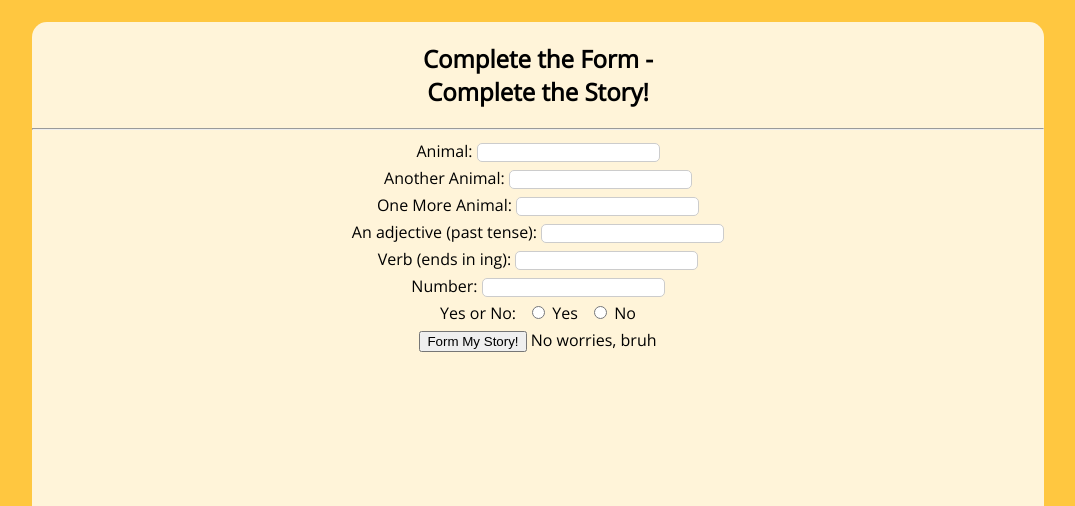
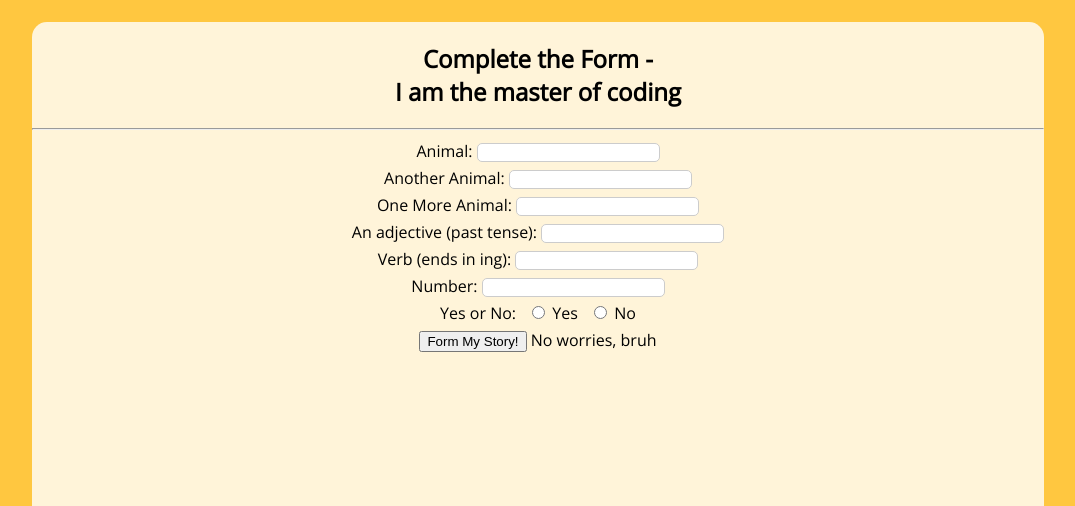
Before and after one commit to samuelsmock/testsite, a plain HTML site: page index.html in a window 1280 px wide. Shown: the part 294-800 px from the top of the page, without its empty margins (102-1177 px from the left). Drawn offline with nearby package versions, Linux system fonts and the light colour scheme.

Commit message:
the best

```diff
--- a/index.html
+++ b/index.html
@@ -12,7 +12,7 @@
     </section>
 
     <section id="main">
-      <h1>Complete the Form -<br> Complete the Story!</h1>
+      <h1>Complete the Form -<br> I am the master of coding</h1>
       <hr>
       <!--Add your form below:-->
       <form action = "story.html" method = "GET">
```
